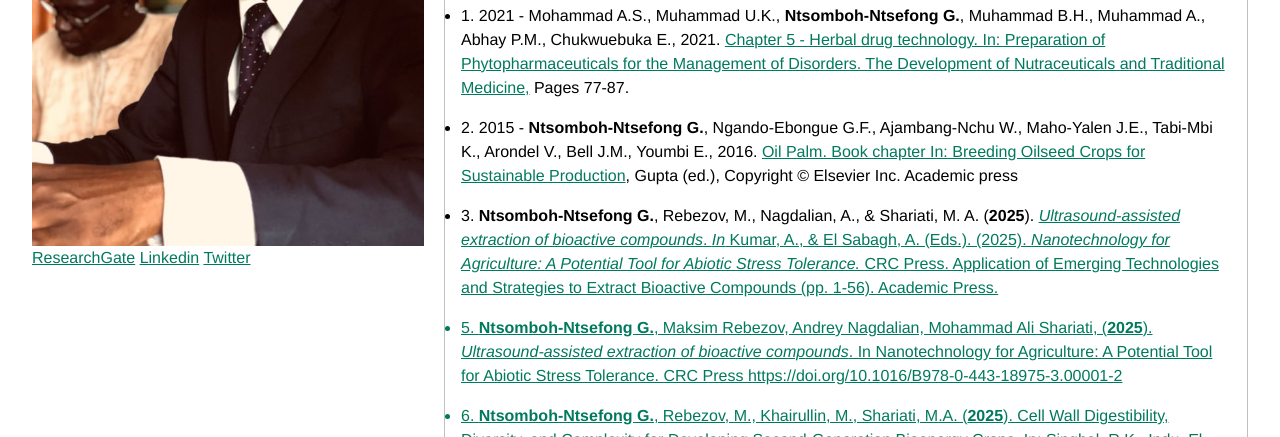
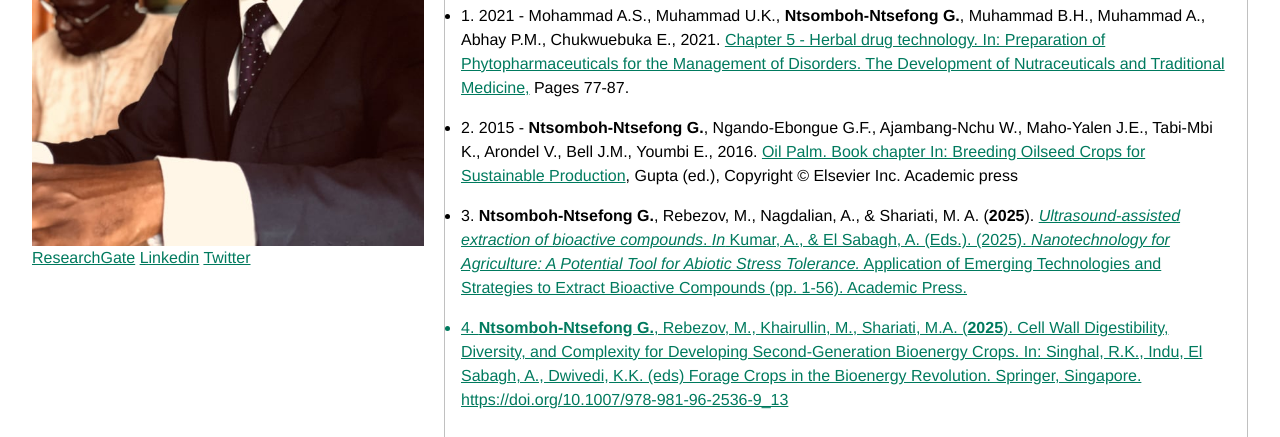
Before and after one commit to GodswillNN/GodswillNN.github.io, a plain HTML site: page publications/index.html in a window 1280 px wide. Shown: the part 477-914 px from the top of the page. Drawn offline with Linux system fonts and the light colour scheme.

Commit message:
more chapter updae
chapter duplicate removed

```diff
--- a/publications/index.html
+++ b/publications/index.html
@@ -54,11 +54,9 @@
       <li>1. 2021 - Mohammad A.S., Muhammad U.K., <strong>Ntsomboh-Ntsefong G.</strong>, Muhammad B.H., Muhammad A., Abhay P.M., Chukwuebuka E., 2021. <a href="https://doi.org/10.1016/B978-0-12-820284-5.00027-7"> Chapter 5 - Herbal drug technology. In: Preparation of Phytopharmaceuticals for the Management of Disorders. The Development of Nutraceuticals and Traditional Medicine,</a> Pages 77-87. </li>
       <li>2. 2015 - <strong>Ntsomboh-Ntsefong G.</strong>, Ngando-Ebongue G.F., Ajambang-Nchu W., Maho-Yalen J.E., Tabi-Mbi K., Arondel V., Bell J.M., Youmbi E., 2016. <a href="https://www.sciencedirect.com/science/article/pii/B9780128013090000100"> Oil Palm. Book chapter In: Breeding Oilseed
           Crops for Sustainable Production</a>, Gupta (ed.), Copyright © Elsevier Inc. Academic press</li>
-          <li>3. <strong>Ntsomboh-Ntsefong G.</strong>, Rebezov, M., Nagdalian, A., & Shariati, M. A. (<strong>2025</strong>). <a href="https://www.sciencedirect.com/science/article/abs/pii/B9780443189753000012">  <i>Ultrasound-assisted extraction of bioactive compounds</i>. <i>In</i> Kumar, A., & El Sabagh, A. (Eds.). (2025). <i> Nanotechnology for Agriculture: A Potential Tool for Abiotic Stress Tolerance.</i> CRC Press. Application of Emerging Technologies and Strategies to Extract Bioactive Compounds (pp. 1-56). Academic Press.</li>
+          <li>3. <strong>Ntsomboh-Ntsefong G.</strong>, Rebezov, M., Nagdalian, A., & Shariati, M. A. (<strong>2025</strong>). <a href="https://www.sciencedirect.com/science/article/abs/pii/B9780443189753000012">  <i>Ultrasound-assisted extraction of bioactive compounds</i>. <i>In</i> Kumar, A., & El Sabagh, A. (Eds.). (2025). <i> Nanotechnology for Agriculture: A Potential Tool for Abiotic Stress Tolerance.</i> Application of Emerging Technologies and Strategies to Extract Bioactive Compounds (pp. 1-56). Academic Press.</li>
 
-            <li>5. <strong>Ntsomboh-Ntsefong G.</strong>, Maksim Rebezov, Andrey Nagdalian, Mohammad Ali Shariati, (<strong>2025</strong>). <i>Ultrasound-assisted extraction of bioactive compounds</i>. In Nanotechnology for Agriculture: A Potential Tool for Abiotic Stress Tolerance. CRC Press https://doi.org/10.1016/B978-0-443-18975-3.00001-2</li>
-
-                        <li>6. <strong>Ntsomboh-Ntsefong G.</strong>, Rebezov, M., Khairullin, M., Shariati, M.A. (<strong>2025</strong>). Cell Wall Digestibility, Diversity, and Complexity for Developing Second-Generation Bioenergy Crops. In: Singhal, R.K., Indu, El Sabagh, A., Dwivedi, K.K. (eds) Forage Crops in the Bioenergy Revolution. Springer, Singapore. https://doi.org/10.1007/978-981-96-2536-9_13</li>
+                        <li>4. <strong>Ntsomboh-Ntsefong G.</strong>, Rebezov, M., Khairullin, M., Shariati, M.A. (<strong>2025</strong>). Cell Wall Digestibility, Diversity, and Complexity for Developing Second-Generation Bioenergy Crops. In: Singhal, R.K., Indu, El Sabagh, A., Dwivedi, K.K. (eds) Forage Crops in the Bioenergy Revolution. Springer, Singapore. https://doi.org/10.1007/978-981-96-2536-9_13</li>
                       </ul>
 
             <h1>Scientific Articles in Peer Reveiw Journals </h1>
```
